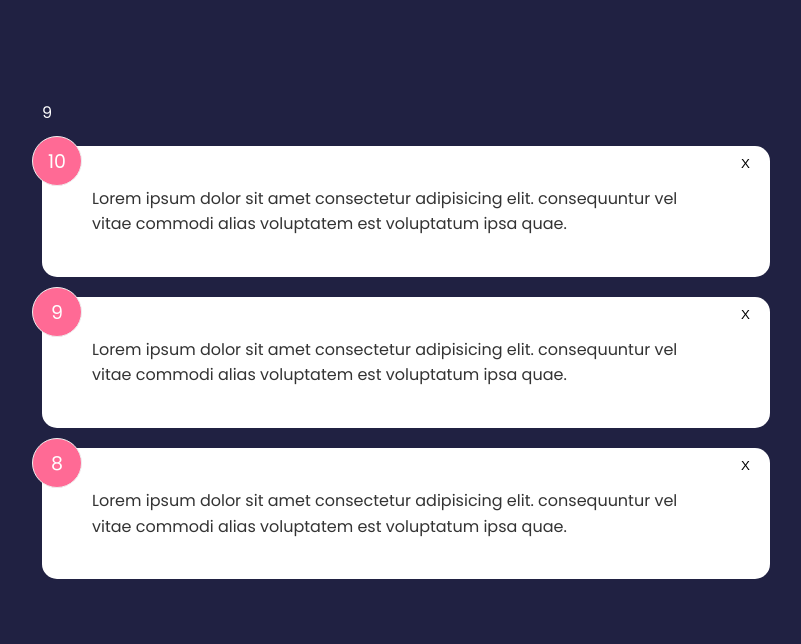
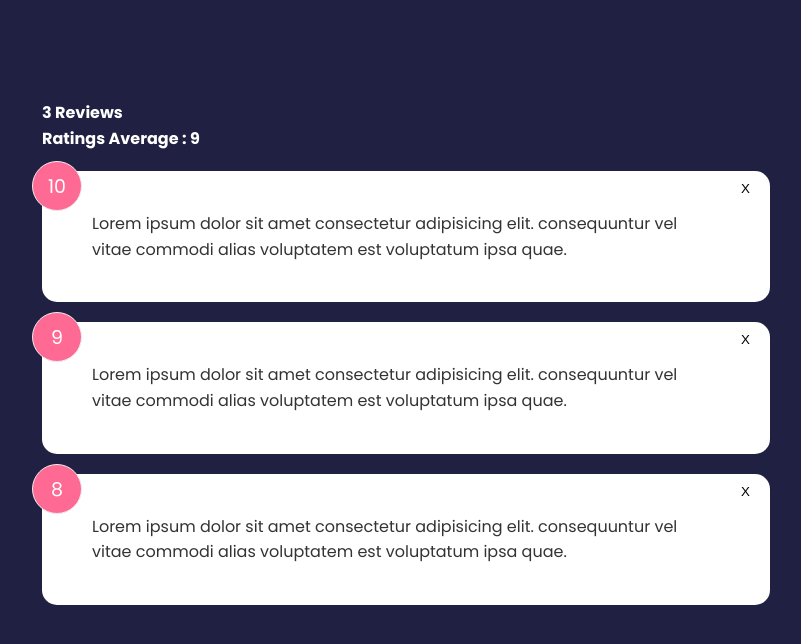
Before and after one commit to Sam44323/svelte-review, a Svelte app: page / in a window 1280 px wide. Shown: the top 644 px of the page, without its empty margins (234-1035 px from the left). Built offline with nearby package versions, Linux system fonts and the light colour scheme.

Commit message:
update: updated the e2e importers for review and stats

```diff
--- a/src/App.svelte
+++ b/src/App.svelte
@@ -29,7 +29,7 @@
 </script>
 
 <main class="container">
-  {average}
+  <FeedbackStats {count} {average} />
   <FeebackList feedbackData={feedback} on:delete-feedback={deleteFeedback} />
 </main>
 
--- a/src/components/FeedbackStats.svelte
+++ b/src/components/FeedbackStats.svelte
@@ -5,7 +5,7 @@
 
 <div id="feedback-stats">
   <h4>{count} Reviews</h4>
-  <h4>{average} Average</h4>
+  <h4>Ratings Average : {average}</h4>
 </div>
 
 <style></style>
```
